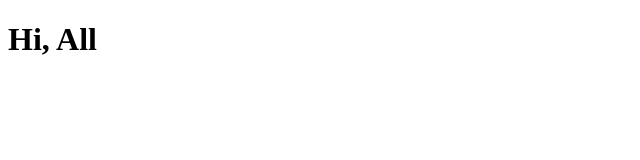
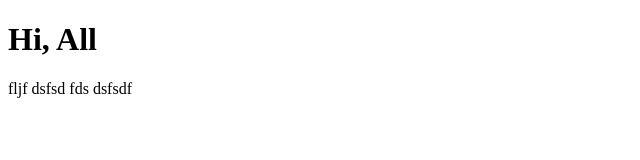
Before and after one commit to munyvalasai/test-git-repo-publi, a plain HTML site: page index.html in a window 1280 px wide. Shown: the whole page, without its empty margins (0-640 px from the left). Drawn offline with Linux system fonts and the light colour scheme.

Commit message:
Skip sraging area

```diff
--- a/index.html
+++ b/index.html
@@ -6,5 +6,10 @@
     </head>
     <body>
         <h1>Hi, All</h1>
+        <p>fljf
+            dsfsd
+            fds
+            dsfsdf
+        </p>
     </body>
 </html>
```
